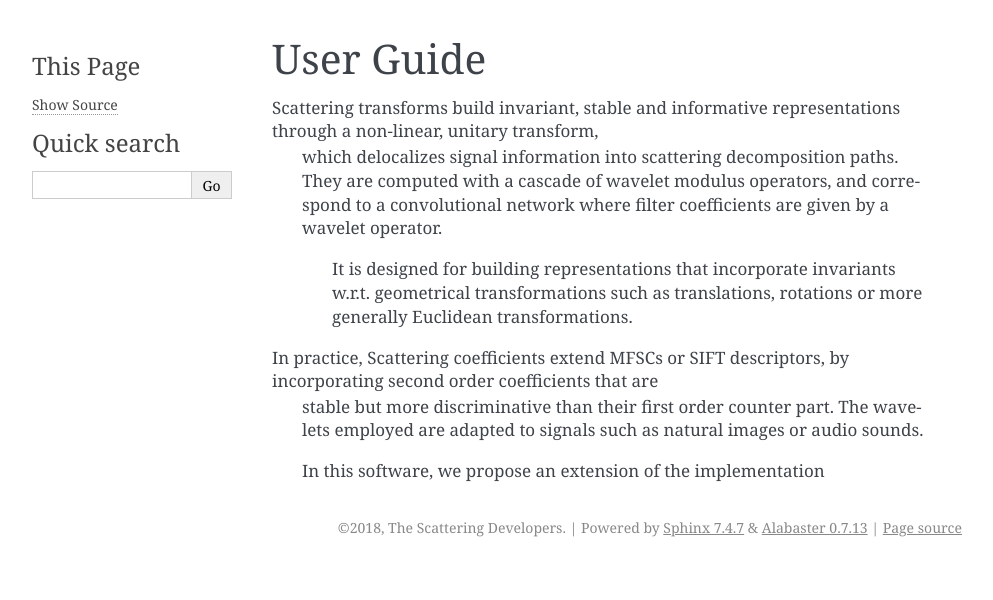
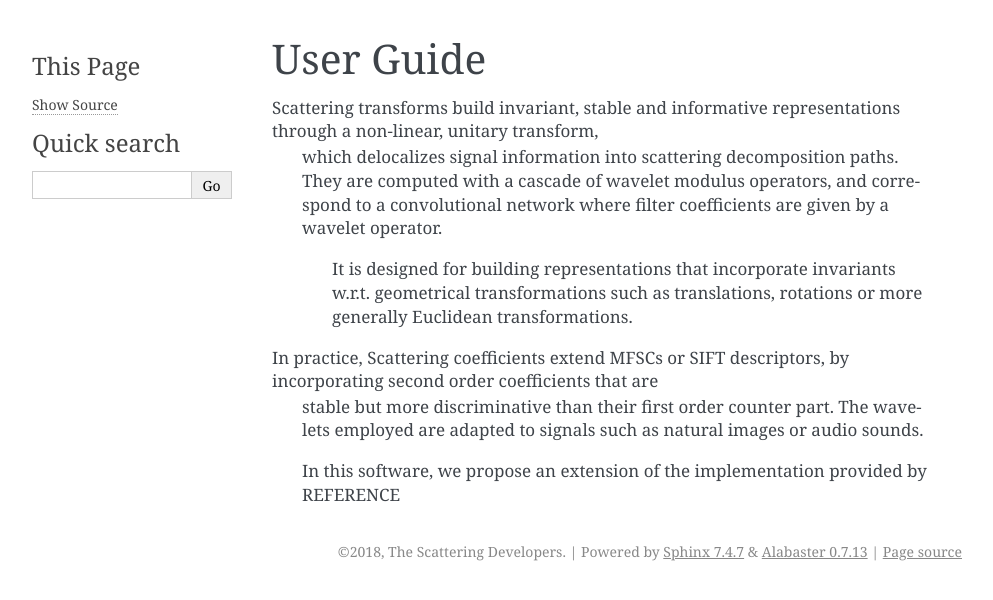
Before and after one commit to kymatio/kymatio, a Sphinx documentation site: the page built from doc/source/userguide.rst, in a window 1280 px wide. Shown: the top 600 px of the page, without its empty margins (148-1141 px from the left). Built offline with Sphinx 7.4.7, drawn with Linux system fonts in a browser that asks for light colours; formulas are drawn with MathJax 3.

```diff
--- a/doc/source/quickstart.rst
+++ b/doc/source/quickstart.rst
@@ -1,5 +1,7 @@
 Quick Start
 ===========
+
+
 
 Do `pip install scattering`
 
--- a/doc/source/userguide.rst
+++ b/doc/source/userguide.rst
@@ -11,4 +11,4 @@ In practice, Scattering coefficients extend MFSCs or SIFT descriptors, by incorp
  stable but more discriminative than their first order counter part. The wavelets employed are adapted to signals such as
  natural images or audio sounds.
 
- In this software, we propose an extension of the implementation
+ In this software, we propose an extension of the implementation provided by REFERENCE
```
Also changed, not shown: other parts of doc/source/quickstart.rst (+1 -1 lines).
